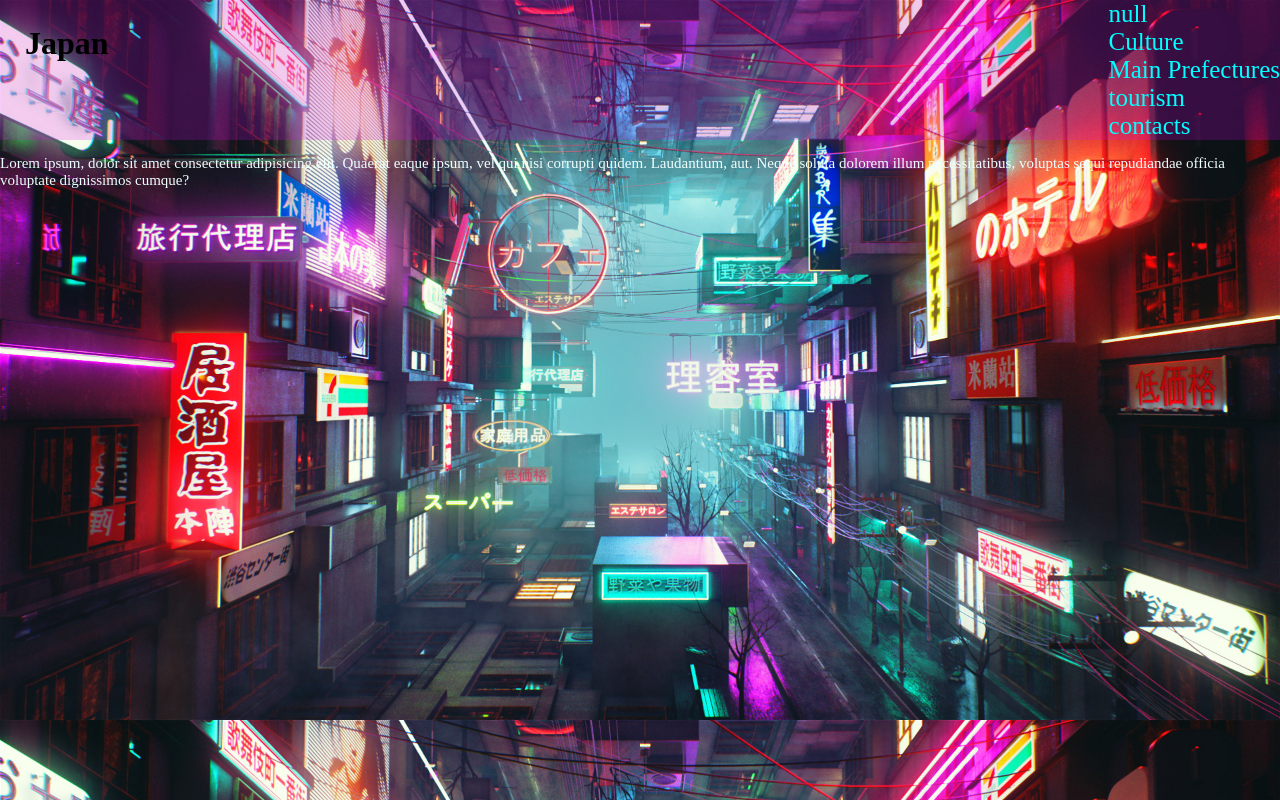
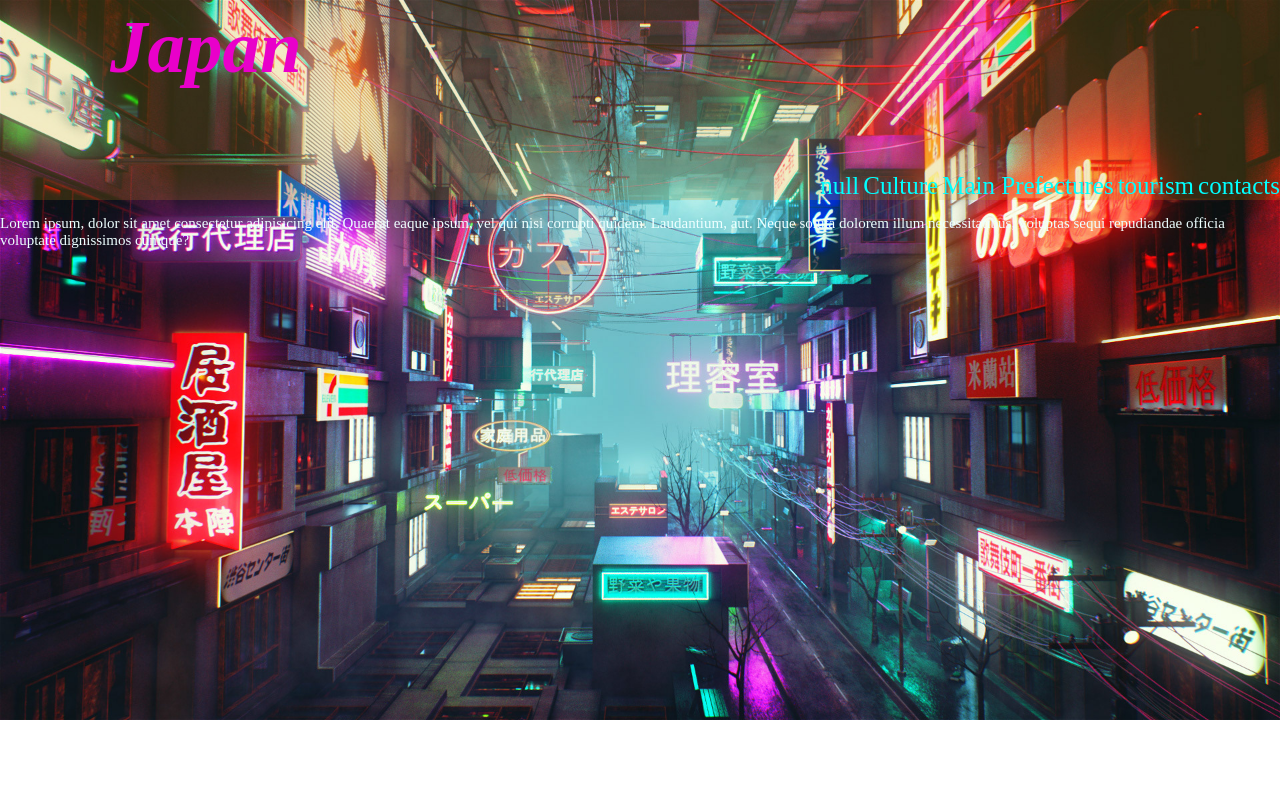
Before and after one commit to phantom099/frontendEducation, a plain HTML site: page intel.html in a window 1280 px wide. Drawn offline with Linux system fonts and the light colour scheme.

Commit message:
header movement

```diff
--- a/intel.html
+++ b/intel.html
@@ -8,7 +8,7 @@
         <body>
 
            <header class = "header">
-            <h1>Japan</h1>
+            <h1><i>Japan</i></h1>
             <nav>
                 <ul>
                     <li><a href = "#">null</a></li>
--- a/style.css
+++ b/style.css
@@ -1,28 +1,39 @@
 body {
     background-image: url("japan.jpg");
     background-size:cover;
+    background-repeat: no-repeat;
     padding: 0;
     margin: 0;
 
 
 }
 header {
-    background-color:rgba(217, 0, 241, 0.2);
+    background-color:rgba(217, 151, 8, 0.184);
     display: flex;
     flex-direction:row;
     justify-content:space-between;
+    position: relative;
+    max-width: 100vw;
+    height: 200px;
 }
 header h1 {
     padding: 10px;
-    margin: 15px;
+    margin: 100px;
+    font-size: 75px;
+    color:rgb(233, 0, 202);
+    position: absolute;
+    bottom: 0;
 }
 header ul {
     padding: 0;
     margin: 0;
     list-style: none ;
+    position:absolute;
+    bottom: 0;
+    right: 0;
 }
 header ul li {
-    display:block;
+    display:inline-block;
 }
 header ul li a {
     font-size: 25px;
```
